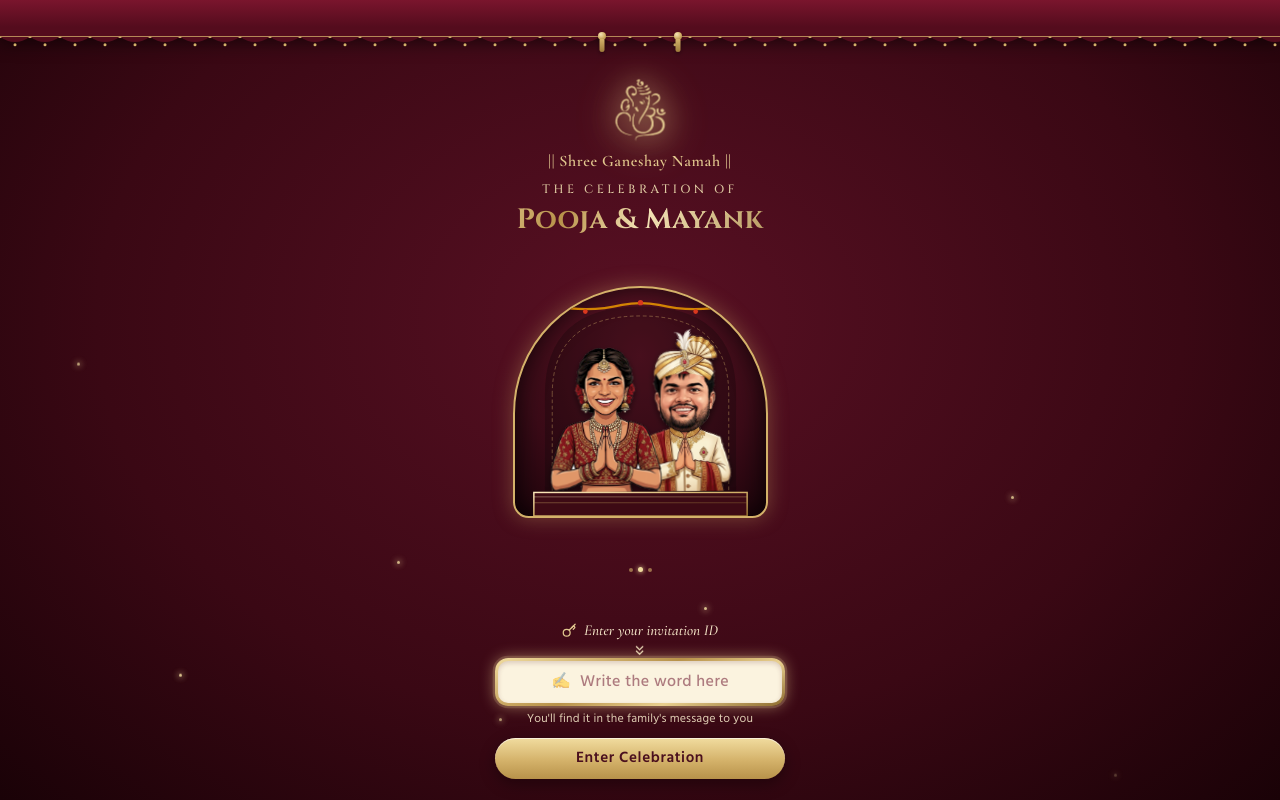
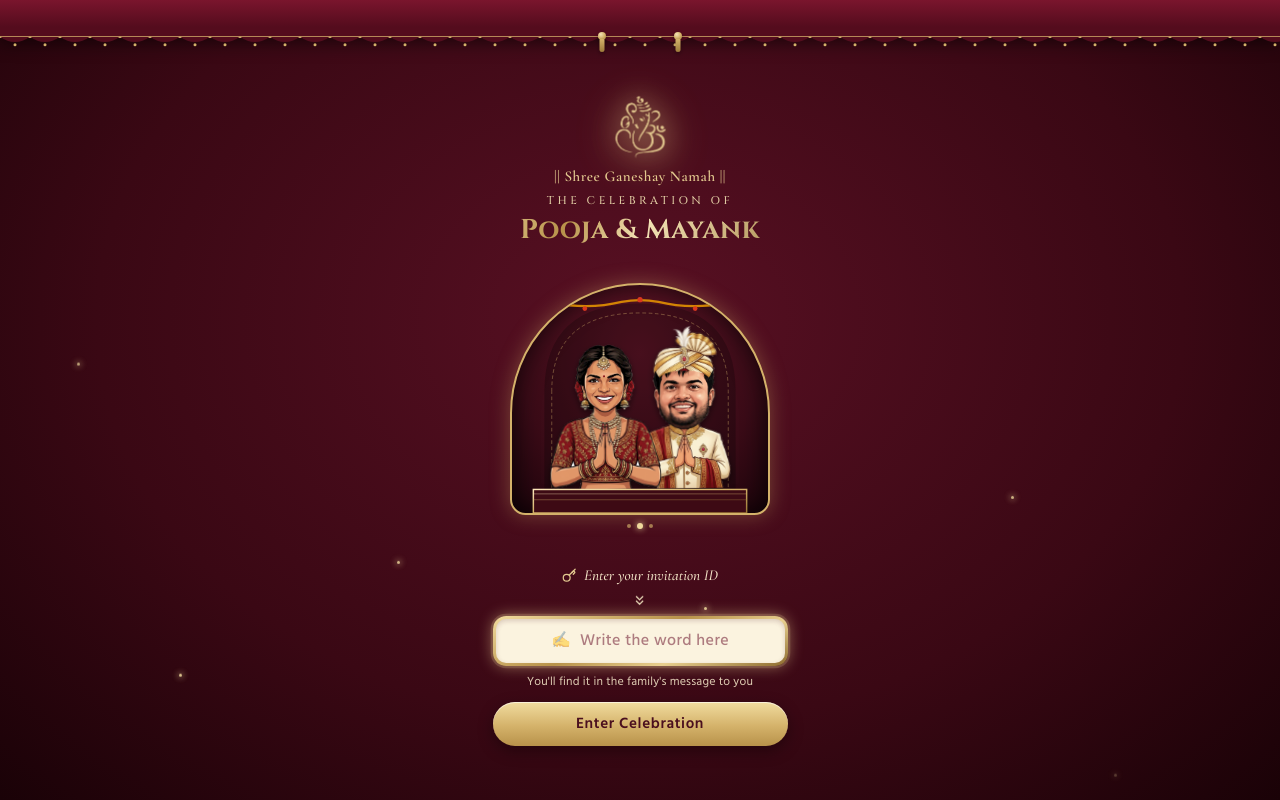
Before and after one commit to dhrumil-sonu7/wedding-invitation, a plain HTML site: page index.html in a window 1280 px wide. Drawn offline with nearby package versions, Linux system fonts and the light colour scheme.

Commit message:
style: balance gate screen vertical spacing and unify jharokha arch with dots

```diff
--- a/index.html
+++ b/index.html
@@ -130,10 +130,10 @@
       display: flex;
       flex-direction: column;
       align-items: center;
-      justify-content: flex-start;
+      justify-content: center;
       text-align: center;
       overflow: hidden;
-      padding: calc(clamp(58px, 8.5vh, 74px) + env(safe-area-inset-top, 4px)) 14px calc(clamp(16px, 2.6vh, 24px) + env(safe-area-inset-bottom, 4px));
+      padding: calc(clamp(52px, 7.5vh, 66px) + env(safe-area-inset-top, 4px)) 16px calc(clamp(14px, 2.2vh, 20px) + env(safe-area-inset-bottom, 4px));
       box-sizing: border-box;
       background: radial-gradient(ellipse at 50% 40%, #581023, #3a0814 60%, #1a0207);
     }
@@ -328,19 +328,18 @@
       }
     }
 
-    /* ── Stage (Single screen layout: No overflow, perfectly proportioned, fills mobile screen) ── */
+    /* ── Stage (Evenly spaced harmonious layout across mobile screens) ── */
     .stage {
       position: relative;
       z-index: 6;
       display: flex;
       flex-direction: column;
       align-items: center;
-      justify-content: space-between;
+      justify-content: space-evenly;
       width: 100%;
       max-width: 360px;
       height: 100%;
-      max-height: 100dvh;
-      padding: 0 4px;
+      padding: 0;
       box-sizing: border-box;
     }
 
@@ -349,7 +348,7 @@
       flex-direction: column;
       align-items: center;
       flex-shrink: 0;
-      margin-top: clamp(8px, 1.4vh, 16px);
+      margin: 0;
     }
 
     .gate-om {
@@ -415,39 +414,47 @@
     }
 
     .gate-invoc {
-      font-size: clamp(14px, 2vh, 16px);
+      font-size: clamp(13.5px, 1.9vh, 15px);
       font-weight: 600;
       color: #e2c88f;
       letter-spacing: .04em;
-      margin-top: clamp(6px, 1vh, 10px);
-      line-height: 1.45;
+      margin-top: clamp(6px, 1vh, 9px);
+      line-height: 1.35;
     }
 
     .gate-eyebrow {
-      font-size: clamp(11px, 1.5vh, 12.5px);
+      font-size: clamp(10.5px, 1.4vh, 12px);
       text-transform: uppercase;
       letter-spacing: 3.5px;
       color: #dfcaa2;
-      margin-top: clamp(6px, 1vh, 10px);
-      line-height: 1.4;
+      margin-top: clamp(5px, 0.8vh, 8px);
+      line-height: 1.35;
       font-weight: 500;
     }
 
     .gate-couple {
-      font-size: clamp(25px, 3.5vh, 31px);
+      font-size: clamp(24px, 3.4vh, 30px);
       font-weight: 700;
-      line-height: 1.3;
-      margin-top: clamp(3px, 0.5vh, 6px);
+      line-height: 1.25;
+      margin-top: clamp(4px, 0.6vh, 6px);
       letter-spacing: .01em;
     }
 
-    /* ── Jharokha Arch (Main highlight, responsive & fully visible) ── */
+    /* ── Jharokha Centerpiece Wrap (Arch + Dots unified) ── */
+    .jharokha-wrap {
+      display: flex;
+      flex-direction: column;
+      align-items: center;
+      flex-shrink: 0;
+      margin: 0 auto;
+    }
+
     .jharokha-frame {
       position: relative;
-      width: clamp(215px, 58vw, 255px);
-      height: clamp(210px, 29vh, 255px);
-      margin: clamp(4px, 0.8vh, 8px) auto;
-      border-radius: 130px 130px 16px 16px;
+      width: clamp(220px, 60vw, 260px);
+      height: clamp(215px, 29vh, 260px);
+      margin: 0 auto;
+      border-radius: 135px 135px 16px 16px;
       background: radial-gradient(ellipse at 50% 30%, #5e1426, #3a0b17 65%, #180309);
       border: 2.5px solid #d4b26a;
       box-shadow: 0 0 20px rgba(212, 178, 106, .35), inset 0 0 25px rgba(0, 0, 0, .65);
@@ -845,13 +852,14 @@
       }
     }
 
-    /* ── Gate 3 dots ── */
+    /* ── Gate 3 dots (Attached right under arch) ── */
     .gate-dots {
       display: flex;
       justify-content: center;
       align-items: center;
-      gap: 5px;
-      margin: 1px 0 clamp(3px, 0.7vh, 8px);
+      gap: 6px;
+      margin-top: 8px;
+      margin-bottom: 0;
       flex-shrink: 0;
     }
 
@@ -860,25 +868,26 @@
       height: 4px;
       border-radius: 50%;
       background: #d4b26a;
-      opacity: .6;
+      opacity: .65;
     }
 
     .gate-dots span:nth-child(2) {
-      width: 5px;
-      height: 5px;
+      width: 6px;
+      height: 6px;
       background: #f1dc9f;
-      box-shadow: 0 0 5px #f1dc9f;
+      box-shadow: 0 0 6px #f1dc9f;
       opacity: 1;
     }
 
     /* ── Gate Form Content ── */
     .gate-content {
       width: 100%;
-      max-width: 290px;
+      max-width: 295px;
       display: flex;
       flex-direction: column;
       align-items: center;
       flex-shrink: 0;
+      margin: 0;
       opacity: 0;
       transform: translateY(12px);
       transition: opacity .7s ease .5s, transform .7s ease .5s;
@@ -891,6 +900,9 @@
 
     .gate-content form {
       width: 100%;
+      display: flex;
+      flex-direction: column;
+      align-items: center;
     }
 
     .gate-label {
@@ -899,26 +911,30 @@
       justify-content: center;
       gap: 7px;
       color: #f3e4c7;
-      font-size: clamp(13.5px, 1.9vh, 15.5px);
+      font-size: clamp(14px, 1.9vh, 15.5px);
       font-style: italic;
-      line-height: 1.4;
+      line-height: 1.35;
       font-weight: 500;
+      margin-bottom: 5px;
     }
 
     .gate-chevron {
-      margin: 1px auto;
+      margin: 2px auto 8px;
       display: block;
-      width: clamp(14px, 1.9vh, 18px);
-      height: clamp(14px, 1.9vh, 18px);
+      width: clamp(15px, 1.9vh, 18px);
+      height: clamp(15px, 1.9vh, 18px);
     }
 
     /* Input plaque */
     .dr-plaque {
       position: relative;
+      width: 100%;
+      box-sizing: border-box;
       padding: 3px;
       border-radius: 13px;
       background: linear-gradient(160deg, #f1dc9f, #b8924a 45%, #e8cf8f 70%, #8c6a2e);
       animation: dr-plaque 2.2s ease-in-out infinite;
+      margin-bottom: 8px;
     }
 
     .dr-plaque:focus-within,
@@ -941,7 +957,7 @@
 
     .dr-input {
       width: 100%;
-      height: clamp(38px, 5.2vh, 46px);
+      height: clamp(42px, 5.5vh, 48px);
       padding: 0 10px;
       border: 0;
       border-radius: 10px;
@@ -951,9 +967,10 @@
       text-align: center;
       font-weight: 600;
       letter-spacing: .025em;
-      font-size: clamp(14px, 2vh, 16.5px);
+      font-size: clamp(14.5px, 2vh, 17px);
       box-shadow: inset 0 2px 5px rgba(74, 15, 30, .18);
       outline: none;
+      box-sizing: border-box;
     }
 
     .dr-input::placeholder {
@@ -966,10 +983,10 @@
     }
 
     .gate-hint {
-      margin-top: 5px;
+      margin: 0 0 clamp(10px, 1.5vh, 14px);
       color: rgba(243, 228, 199, .9);
-      font-size: clamp(11.5px, 1.5vh, 13px);
-      line-height: 1.45;
+      font-size: clamp(12px, 1.5vh, 13px);
+      line-height: 1.4;
       letter-spacing: .015em;
     }
 
@@ -979,15 +996,18 @@
       align-items: center;
       justify-content: center;
       width: 100%;
-      height: clamp(40px, 5.2vh, 46px);
+      height: clamp(42px, 5.5vh, 48px);
       border-radius: 9999px;
       background: linear-gradient(180deg, #f1dc9f, #d4b26a 55%, #b8924a);
       color: #4a0f1e;
-      font-size: clamp(14px, 1.9vh, 16px);
+      font-size: clamp(14.5px, 1.9vh, 16.5px);
       font-weight: 700;
       letter-spacing: .04em;
       box-shadow: 0 5px 15px rgba(0, 0, 0, .35), inset 0 1px rgba(255, 255, 255, .6);
-      margin-top: clamp(6px, 1.2vh, 11px);
+      margin-top: 0;
+      cursor: pointer;
+      border: 0;
+      transition: transform .15s ease, box-shadow .15s ease;
     }
 
     .dr-button:active {
@@ -1710,8 +1730,9 @@
         <h1 class="font-serif kk-gold-text gate-couple">Pooja &amp; Mayank</h1>
       </div>
 
-      <!-- ══ GRAND JHAROKHA ARCH (Caricatures Centerpiece) ══ -->
-      <div class="jharokha-frame" id="jharokhaArch">
+      <!-- ══ 2. GRAND JHAROKHA ARCH CENTERPIECE (With Attached Dots) ══ -->
+      <div class="jharokha-wrap">
+        <div class="jharokha-frame" id="jharokhaArch">
         <div class="couple-scene pose-namaste" id="coupleScene">
           <svg viewBox="0 0 290 310" width="100%" height="100%" fill="none" preserveAspectRatio="xMidYMid meet"
             style="overflow:visible">
@@ -1769,9 +1790,10 @@
         </div>
       </div>
 
-      <!-- 3 glowing dots below arch -->
-      <div class="gate-dots">
-        <span></span><span></span><span></span>
+        <!-- 3 glowing dots below arch -->
+        <div class="gate-dots">
+          <span></span><span></span><span></span>
+        </div>
       </div>
 
       <!-- Gate content: input form -->
```
